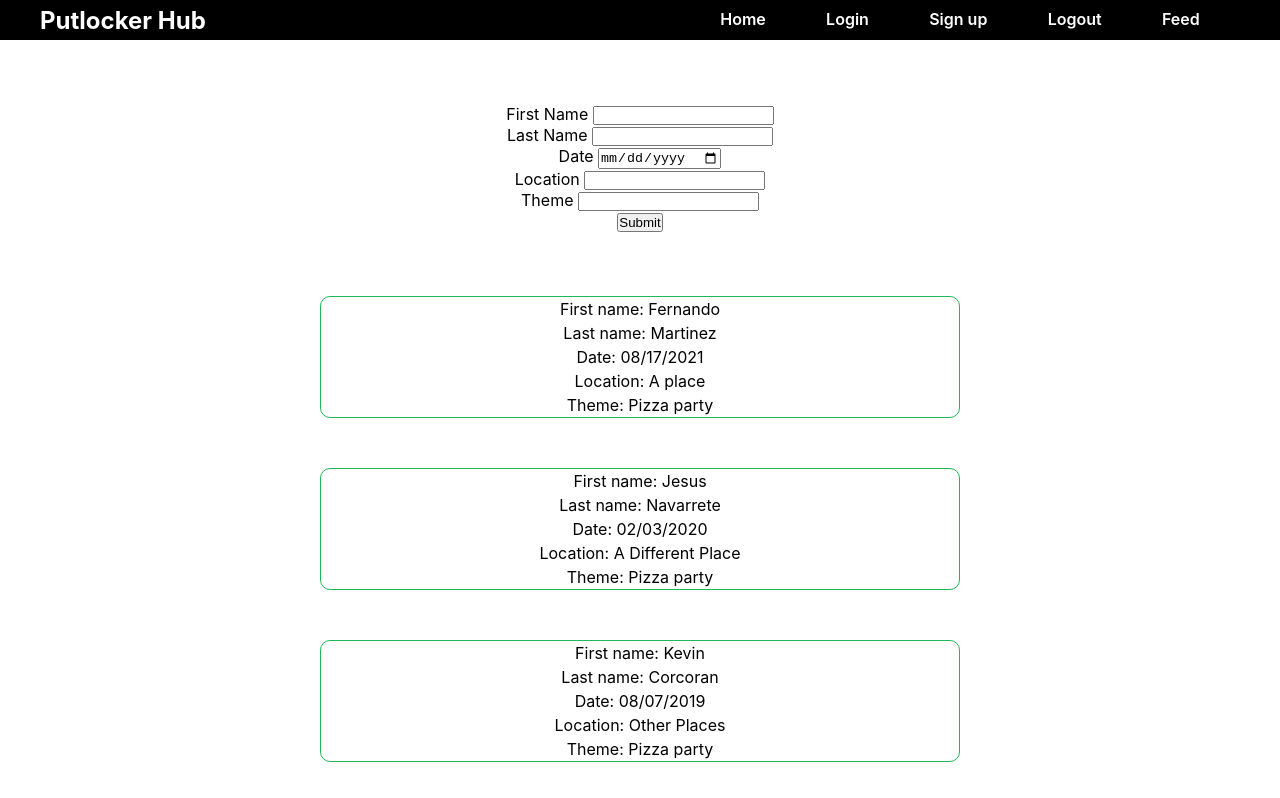
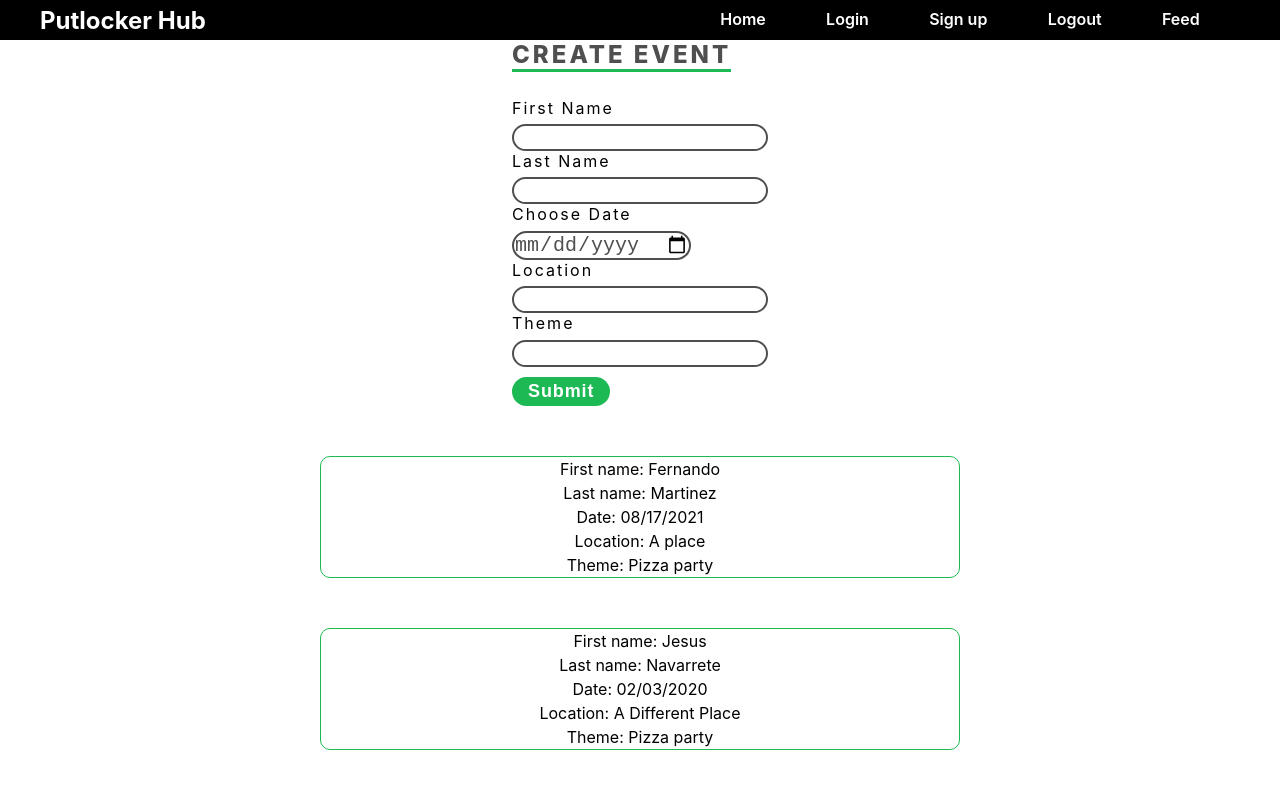
Before and after one commit to JesusNavarrete215/front-end, a React (Create React App) app: page /feed in a window 1280 px wide. Shown: the top 798 px of the page. Built offline with nearby package versions, Linux system fonts and the light colour scheme.

Commit message:
added a style file to match the rest of the website.

```diff
--- a/src/components/Login.js
+++ b/src/components/Login.js
@@ -1,69 +1,88 @@
-import React, { useState } from 'react';
-import { Link } from 'react-router-dom';
-import { connect } from 'react-redux';
-import { login } from './../actions'
+import React, { useState } from "react";
+import { Link } from "react-router-dom";
+import { connect } from "react-redux";
+import { login } from "./../actions";
 
-import StyledLogin from '../styledComponents/StyledLogin';
+import StyledLogin from "../styledComponents/StyledLogin";
 
 const initialState = {
-    username: '',
-    password: ''
-}
+  username: "",
+  password: "",
+};
 
 const Login = (props) => {
-    const [ formValue, setFormValue ] = useState(initialState);
+  const [formValue, setFormValue] = useState(initialState);
   const { authorization } = props;
 
   const handleChange = (e) => {
     setFormValue({
       ...formValue,
-            [e.target.name]: e.target.value
-        })
-    }
+      [e.target.name]: e.target.value,
+    });
+  };
 
   const handleSubmit = (e) => {
     e.preventDefault();
     console.log(formValue);
     console.log(authorization);
-    }
+  };
 
   return (
     <StyledLogin>
-            <div className='img-box'>
-                <img src='https://images.unsplash.com/photo-1511690656952-34342bb7c2f2?ixid=MnwxMjA3fDB8MHxwaG90by1wYWdlfHx8fGVufDB8fHx8&ixlib=rb-1.2.1&auto=format&fit=crop&w=1300&q=80' alt='alt text'/>
+      <div className="img-box">
+        <img
+          src="https://images.unsplash.com/photo-1511690656952-34342bb7c2f2?ixid=MnwxMjA3fDB8MHxwaG90by1wYWdlfHx8fGVufDB8fHx8&ixlib=rb-1.2.1&auto=format&fit=crop&w=1300&q=80"
+          alt="alt text"
+        />
       </div>
-            <div className='content-box'>
-                <div className='form-box'>
+      <div className="content-box">
+        <div className="form-box">
           <h2>Login</h2>
           <form onSubmit={handleSubmit}>
-                        <div className='input-box'>
+            <div className="input-box">
               <span>Username</span>
-                            <input type='text' name='username' id='username' onChange={handleChange} value={formValue.username}/>
+              <input
+                type="text"
+                name="username"
+                id="username"
+                onChange={handleChange}
+                value={formValue.username}
+              />
             </div>
-                        <div className='input-box'>
+            <div className="input-box">
               <span>Password</span>
-                            <input type='password' name='password' id='password' onChange={handleChange} value={formValue.password}/>
+              <input
+                type="password"
+                name="password"
+                id="password"
+                onChange={handleChange}
+                value={formValue.password}
+              />
             </div>
-                        <div className='remember'>
-                            <label><input type='checkbox' name='remember'/> Remember me</label>
+            <div className="remember">
+              <label>
+                <input type="checkbox" name="remember" /> Remember me
+              </label>
             </div>
-                        <div className='input-box'>
-                            <button className='button'>Login</button>
+            <div className="input-box">
+              <button className="button">Login</button>
             </div>
-                        <div className='input-box'>
-                            <p>Don't have an account? <Link to='/signup'>Sign up</Link></p>
+            <div className="input-box">
+              <p>
+                Don't have an account? <Link to="/signup">Sign up</Link>
+              </p>
             </div>
           </form>
         </div>
       </div>
     </StyledLogin>
-    )
-}
+  );
+};
 
-const mapStateToProps = state => {
-    return ({
-        authorization: state.authorization
-    })
-}
+const mapStateToProps = (state) => {
+  return {
+    authorization: state.authorization,
+  };
+};
 
 export default connect(mapStateToProps, { login })(Login);
--- a/src/components/OrganizerForm.js
+++ b/src/components/OrganizerForm.js
@@ -1,8 +1,7 @@
 import React, { useState } from "react";
-import FeedCard from './FeedCard'
-
+import FeedCard from "./FeedCard";
+import StyledOrganizer from "../styledComponents/StyledOrganizer";
 import dummyData from "../Mock/DummyData";
-
 
 const initialFormValues = {
   firstName: "",
@@ -14,7 +13,7 @@ const initialFormValues = {
 
 export default function OrganizerFrom() {
   const [formValues, setFormValues] = useState(initialFormValues);
-	const [people, setpeople] = useState(dummyData)
+  const [people, setpeople] = useState(dummyData);
   function onChange(event) {
     const { name, value } = event.target;
     setFormValues({ ...formValues, [name]: value });
@@ -28,11 +27,13 @@ export default function OrganizerFrom() {
   }
 
   return (
-		<div className='orgContainer'>
+    <StyledOrganizer>
+      <div className="content-box">
+        <div className="form-box">
+          <h2>Create Event</h2>
           <form onSubmit={onSubmit}>
-				<div className='otherContainer'>
-					<div>
-						<label>First Name </label>
+            <div className="input-box">
+              <span>First Name </span>
               <input
                 type="text"
                 name="firstName"
@@ -41,8 +42,8 @@ export default function OrganizerFrom() {
                 required="required"
               />
             </div>
-					<div>
-						<label>Last Name </label>
+            <div className="input">
+              <span>Last Name</span>
               <input
                 type="text"
                 required="required"
@@ -51,8 +52,8 @@ export default function OrganizerFrom() {
                 name="lastName"
               />
             </div>
-					<div>
-						<label>Date </label>
+            <div className="input">
+              <span>Choose Date</span>
               <input
                 type="date"
                 name="date"
@@ -61,8 +62,8 @@ export default function OrganizerFrom() {
                 required="required"
               />
             </div>
-					<div>
-						<label>Location </label>
+            <div className="input">
+              <span>Location</span>
               <input
                 type="text"
                 name="location"
@@ -71,22 +72,31 @@ export default function OrganizerFrom() {
                 required="required"
               />
             </div>
-					<div>
-						<label>Theme </label>
+            <div className="input">
+              <span>Theme</span>
               <input type="text" onChange={onChange} name="theme" />
             </div>
             <div>
-						{' '}
+              {" "}
               <button type="submit">Submit</button>
             </div>
+          </form>
         </div>
-			</form>
-			{people.map ((person) => {
-				return (<div>
-					<FeedCard firstName={person.firstName} lastName={person.lastName} date={person.date} location={person.location} theme={person.theme} />
-				</div>)
-			})}
 
+        {people.map((person) => {
+          return (
+            <div>
+              <FeedCard
+                firstName={person.firstName}
+                lastName={person.lastName}
+                date={person.date}
+                location={person.location}
+                theme={person.theme}
+              />
             </div>
           );
+        })}
+      </div>
+    </StyledOrganizer>
+  );
 }
--- a/src/styledComponents/StyledLogin.js
+++ b/src/styledComponents/StyledLogin.js
@@ -6,14 +6,14 @@ const StyledLogin = styled.div`
   height: 95vh;
   display: flex;
 
-    & .img-box{
+  & .img-box {
     position: relative;
     width: 50%;
     height: 100%;
   }
 
-    & .img-box::before{
-        content: '';
+  & .img-box::before {
+    content: "";
     position: absolute;
     top: 0;
     left: 0;
@@ -24,7 +24,7 @@ const StyledLogin = styled.div`
     z-index: 1;
   }
 
-    & .img-box img{
+  & .img-box img {
     position: absolute;
     top: 0;
     left: 0;
@@ -33,7 +33,7 @@ const StyledLogin = styled.div`
     object-fit: cover;
   }
 
-    & .content-box{
+  & .content-box {
     display: flex;
     justify-content: center;
     align-items: center;
@@ -41,26 +41,26 @@ const StyledLogin = styled.div`
     height: 100%;
   }
 
-    & .content-box .form-box{
+  & .content-box .form-box {
     width: 50%;
   }
 
-    & .content-box .form-box h2{
+  & .content-box .form-box h2 {
     color: #4f4f4f;
     font-weight: 800;
     font-size: 1.5em;
     text-transform: uppercase;
     margin-bottom: 10%;
-        border-bottom: 0.125em solid #1DB954;
+    border-bottom: 0.125em solid #1db954;
     display: inline-block;
     letter-spacing: 0.125em;
   }
 
-    & .content-box .form-box .input-box{
+  & .content-box .form-box .input-box {
     margin-bottom: 5%;
   }
 
-    & .content-box .form-box .input-box span{
+  & .content-box .form-box .input-box span {
     font-size: 1rem;
     margin-bottom: 2.5%;
     display: inline-block;
@@ -69,7 +69,7 @@ const StyledLogin = styled.div`
     letter-spacing: 0.125em;
   }
 
-    & .content-box .form-box .input-box input{
+  & .content-box .form-box .input-box input {
     width: 100%;
     padding: 2% 5%;
     outline: none;
@@ -79,14 +79,14 @@ const StyledLogin = styled.div`
     color: #4f4f4f;
     background: transparent;
     border-radius: 2em;
-        transition: all ease-in .10s;
+    transition: all ease-in 0.1s;
 
-        &:focus{
-            border: 0.125em solid #1DB954;
+    &:focus {
+      border: 0.125em solid #1db954;
     }
   }
 
-    & .content-box .form-box .input-box button{
+  & .content-box .form-box .input-box button {
     width: 100%;
     padding: 2% 5%;
     outline: none;
@@ -96,16 +96,16 @@ const StyledLogin = styled.div`
     font-size: 1.125rem;
     letter-spacing: 0.05em;
     color: white;
-        background: #1DB954;
+    background: #1db954;
     border-radius: 2em;
     cursor: pointer;
 
-        &:hover{
+    &:hover {
       background: #1ed760;
     }
   }
 
-    & .content-box .form-box .remember{
+  & .content-box .form-box .remember {
     margin-bottom: 5%;
     color: #4f4f4f;
     font-weight: 400;
@@ -113,13 +113,13 @@ const StyledLogin = styled.div`
     text-align: center;
   }
 
-    & .content-box .form-box .input-box p{
+  & .content-box .form-box .input-box p {
     color: #4f4f4f;
     text-align: center;
   }
 
-    & .content-box .form-box .input-box p a{
-        color: #1DB954;
+  & .content-box .form-box .input-box p a {
+    color: #1db954;
   }
-`
+`;
 export default StyledLogin;
--- /dev/null
+++ b/src/styledComponents/StyledOrganizer.js
@@ -0,0 +1,61 @@
+import styled from "styled-components";
+
+const StyledOrganizer = styled.div`
+  h2 {
+    color: #4f4f4f;
+    font-weight: 800;
+    font-size: 1.5em;
+    text-transform: uppercase;
+    margin-bottom: 10%;
+    border-bottom: 0.125em solid #1db954;
+    display: inline-block;
+    letter-spacing: 0.125em;
+  }
+
+  & input {
+    width: ;
+    outline: none;
+    font-weight: 100;
+    border: 0.125em solid #4f4f4f;
+    font-size: 1.25rem;
+    color: #4f4f4f;
+    background: transparent;
+    border-radius: 2em;
+    -webkit-transition: all ease-in 0.1s;
+    transition: all ease-in 0.1s;
+  }
+
+  & button {
+    width: 10 rem;
+    padding: 0.25rem 1rem;
+    outline: none;
+    font-weight: 800;
+    outline: none;
+    border: none;
+    font-size: 1.125rem;
+    letter-spacing: 0.05em;
+    color: white;
+    background: #1db954;
+    border-radius: 2em;
+    cursor: pointer;
+  }
+  & .form-box {
+    margin-left: auto;
+    margin-right: auto;
+    width: 16em;
+  }
+
+  span {
+    font-size: 1rem;
+    margin-bottom: 2.5%;
+    display: inline-block;
+    color: black;
+    font-weight: 400;
+    letter-spacing: 0.125em;
+  }
+
+  button {
+    margin-top: 10px;
+  }
+`;
+export default StyledOrganizer;
```
Lines whose indentation alone changed are shown as unchanged.
